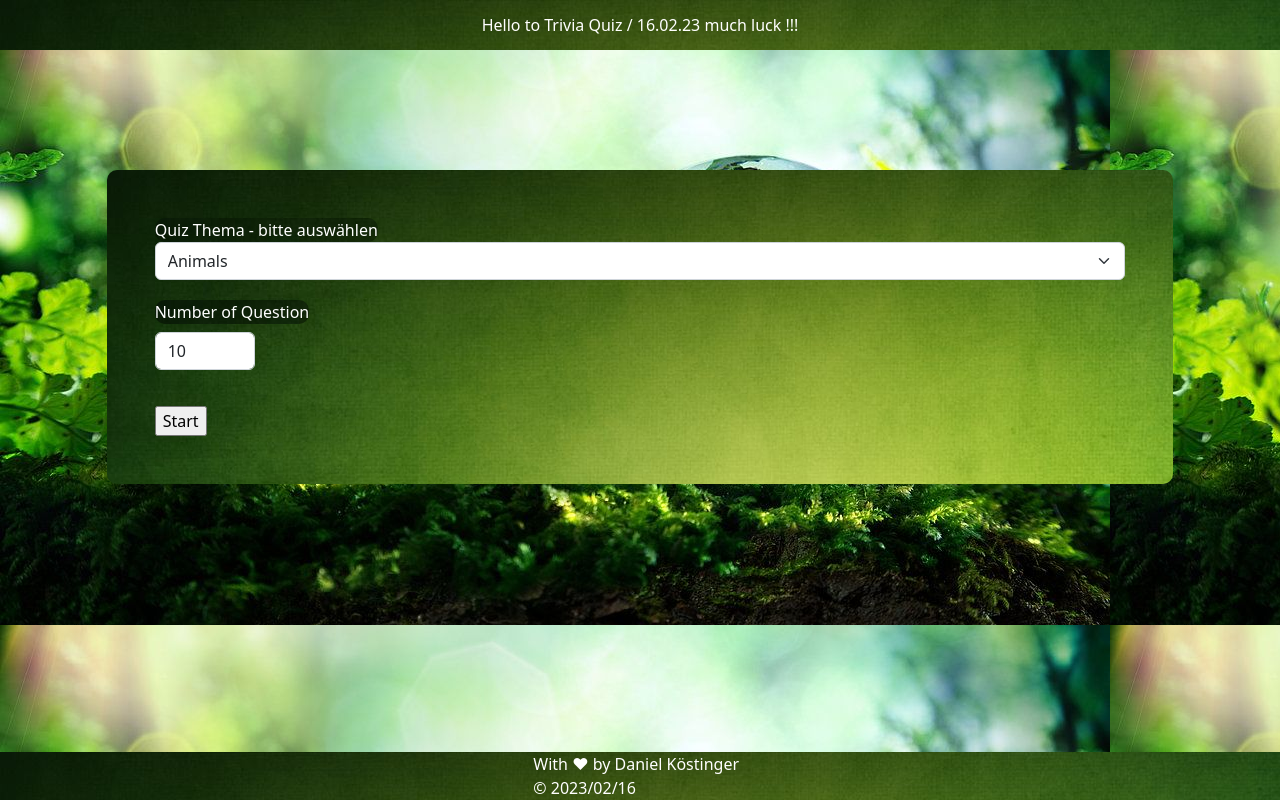
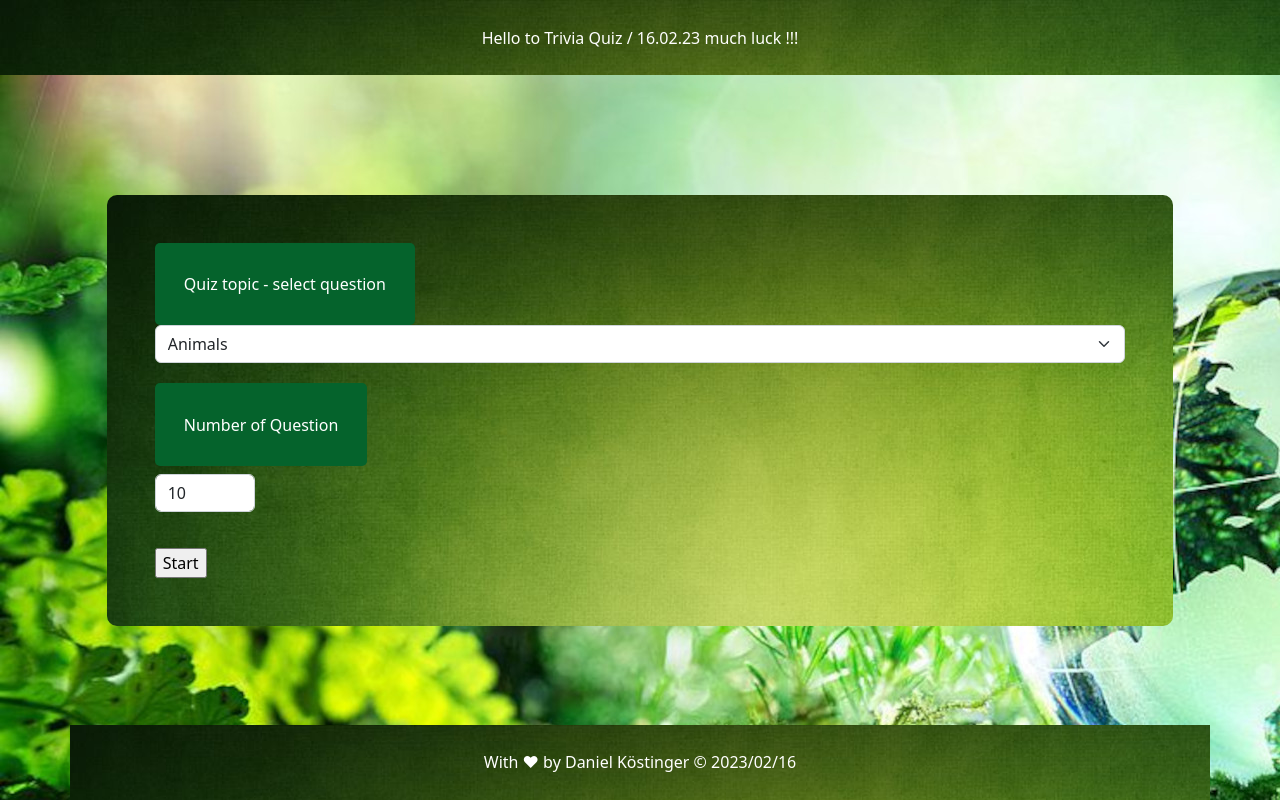
Before and after one commit to DK-Mogendar/daniel_k-stinger_triaia_quiz, a PHP site: page / in a window 1280 px wide. Run offline with PHP 8.4, Linux system fonts and the light colour scheme.

Commit message:
bootstrap anpassung

```diff
--- a/assets/css/style.css
+++ b/assets/css/style.css
@@ -1,9 +1,10 @@
 .header{
-    padding: 1%;
+    padding: 2%;
     background-image: url("/assets/img/greener.jpg");
 }
 body{
-    background-image: url("/assets/img/bgWelt.jpg");
+    background-image: url("/assets/img/bgWeltb.jpg");
+    background-repeat: no-repeat;
     max-width: 100%;
     color:white;
 }
@@ -12,23 +13,32 @@ body{
     border-radius: 25%;
     background-image: url("/assets/img/test2.jpg");
 }
-
-.frage{
-
+.row{
+    margin: 20px;
     border-radius: 10px;
     background-image: url("/assets/img/greener.jpg");
     color:white;
 }
-.thema{
-
+.frage{
     border-radius: 10px;
     background-image: url("/assets/img/greener.jpg");
     color:white;
 }
+.question{
+    border-radius: 10px;
+    background-color: rgb(5, 99, 44);
+    color:white;
+}
+.thema{
+    padding: 3%;
+    border-radius: 5px;
+    background-color: rgb(5, 99, 44);
+    color:white;
+}
 .anzahl{
-
-    border-radius: 10px;
-    background-image: url("/assets/img/greener.jpg");
+    padding: 3%;
+    border-radius:5px;
+    background-color: rgb(5, 99, 44);
     color:white;
 }
 .buton{
@@ -37,5 +47,6 @@ body{
     color:white;
 }
 .footer {
+    padding: 2%;
     background-image: url("/assets/img/greener.jpg");
 }
--- a/include/footer.php
+++ b/include/footer.php
@@ -1,8 +1,6 @@
 <footer>
-<div class="footer container-felx d-flex justify-content-center text-white bg-secondary fixed-bottom">
-    <div class="col-2">
+<div class="footer container d-flex justify-content-center text-white fixed-bottom">
         With ♥ by Daniel Köstinger © <?= date('Y/m/d') ?>
-    </div>
   </div>
 
 </footer>
--- a/include/header.php
+++ b/include/header.php
@@ -1,6 +1,6 @@
 <header>
     <nav>
-        <div class="header container-felx d-flex justify-content-center text-white bg-secondary">
+        <div class="header container-felx d-flex justify-content-center text-white">
 
             <?php
             $name = "to Trivia Quiz";
--- a/index.php
+++ b/index.php
@@ -31,7 +31,7 @@
     <div class="frage container justify-content-center p-5 col-10" style="padding: 20px;">
         <form class="" id="quiz-form" action="question.php" method="post" onsubmit="return navigate('next');">
             <!--Themenauswahl-->
-            <label for="quiz-topic" class="thema"form-label>Quiz Thema - bitte auswählen</label>
+            <label for="quiz-topic" class="thema"form-label>Quiz topic - select question</label>
             <select  class="form-select" aria-label="Default select exemple" id="topic" name="topic">
                 <!--<option value="music">Music</option>
                 <option value="ch-norris">Ch Norris</option>-->
--- a/report.php
+++ b/report.php
@@ -60,11 +60,11 @@
                     possible <?php echo $maxPoints; ?> points.</h3>
         </div>
         <p>&nbsp;</p>
-        <button class="btn btn-primary" onclick="document.location='/index.php';"
+        <button class="btn btn-success col-10" onclick="document.location='/index.php';"
                 style="position:fixed;bottom:150px;">Neues Quiz</button>
     </div>
 
-    <div class="container-flex"><!--footer Start-->
+    <div><!--footer Start-->
           <?php include './include/footer.php'?>
     </div>
 </body>
```
Also changed, not shown: question.php (+5 -5 lines), assets/img/bgWeltb.jpg (added).
